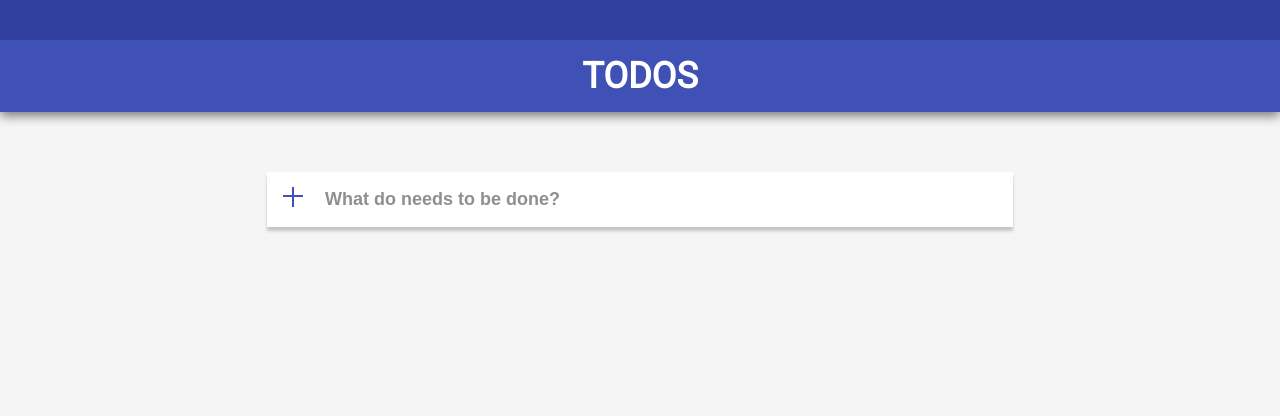
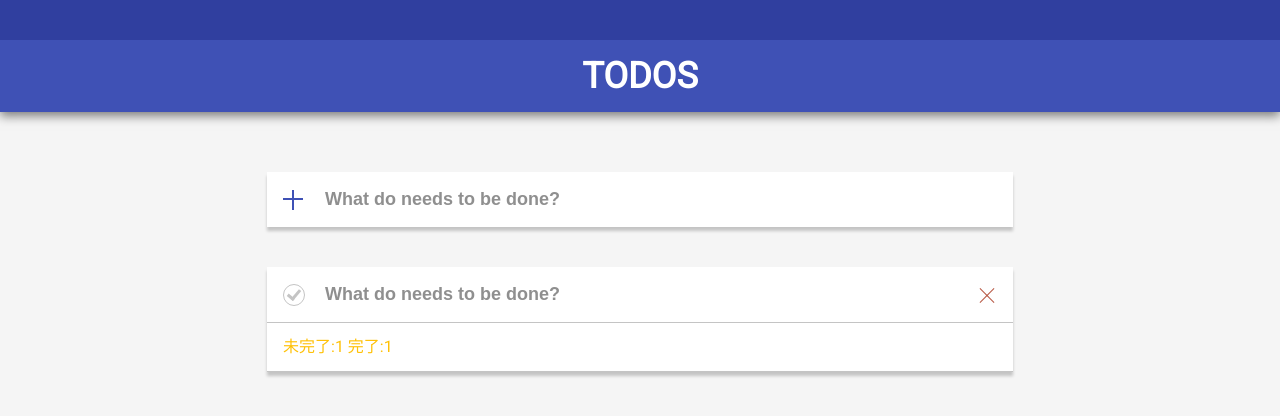
Before and after one commit to n-komatsu/ts-todo, a Vue app in the folder ts-todo-client/: page / in a window 1280 px wide. Shown: the top 416 px of the page. Built offline with nearby package versions, Linux system fonts and the light colour scheme.

Commit message:
add: Todo一覧のマークアップ

```diff
--- a/ts-todo-client/src/views/Home.vue
+++ b/ts-todo-client/src/views/Home.vue
@@ -4,10 +4,27 @@
       <h1 class="header-title">TODOS</h1>
     </header>
     <div class="wrapper">
-      <div class="text-field">
-        <i class="text-field-icon plus"></i>
-        <input type="text" class="text-field-input" placeholder="What do needs to be done?">
+      <div class="home-add-todo">
+        <div class="text-field">
+          <i class="text-field-icon is-left plus"></i>
+          <input type="text" class="text-field-input" placeholder="What do needs to be done?">
+        </div>
       </div>
+      <ul class="home-todo-list">
+        <li>
+          <div class="text-field">
+            <label>
+              <input type="checkbox" class="text-field-checkbox">
+              <i class="text-field-icon is-left checkbox"></i>
+            </label>
+            <input type="text" class="text-field-input" placeholder="What do needs to be done?">
+            <i class="text-field-icon is-right remove"></i>
+          </div>
+        </li>
+        <li>
+          <p class="home-todo-list-result">未完了:1 完了:1</p>
+        </li>
+      </ul>
     </div>
   </div>
 </template>
@@ -33,11 +50,30 @@
     margin: 60px auto 0;
   }
 
+  .home-add-todo {
+    box-shadow: 0 4px 3px rgba(0, 0, 0, 0.2);
+  }
+
+  .home-todo-list {
+    margin-top: 40px;
+    box-shadow: 0 4px 3px rgba(0, 0, 0, 0.2);
+    &-result {
+      background-color: #fff;
+      color: #ffc107;
+      padding: 16px;
+    }
+    li {
+      border-bottom: 1px solid #c4c4c4;
+      &:last-child {
+        border-top: none;
+      }
+    }
+  }
+
   .text-field {
     position: relative;
-    padding: 16px 16px 16px 56px;
+    padding: 16px 56px 16px 56px;
     background-color: #fff;
-    box-shadow: 0 4px 3px rgba(0, 0, 0, 0.2);
     &-input {
       width: 100%;
       font-size: 18px;
@@ -57,8 +93,14 @@
       position: absolute;
       width: 20px;
       height: 20px;
-      top: 15px;
-      left: 16px;
+      top: 50%;
+      transform: translateY(-50%);
+      &.is-left {
+        left: 16px;
+      }
+      &.is-right {
+        right: 16px;
+      }
       &:hover {
         cursor: pointer;
       }
@@ -83,6 +125,48 @@
         top: calc(50% - 2px);
         left: 0;
       }
+      &.checkbox {
+        border: 1px solid #c4c4c4;
+        border-radius: 50%;
+      }
+      &.checkbox:before {
+        content: '';
+        display: block;
+        position: absolute;
+        top: 2.5px;
+        left: 6px;
+        width: 5px;
+        height: 10px;
+        transform: rotate(40deg);
+        border-bottom: 3px solid #c4c4c4;
+        border-right: 3px solid #c4c4c4;
+      }
+      &.remove:before,
+      &.remove:after {
+        content: '';
+        display: block;
+        position: absolute;
+        background-color: #b5543f;
+        width: 100%;
+        height: 1px;
+        top: 50%;
+        left: 0;
+      }
+      &.remove:before {
+        transform: rotate(45deg);
+      }
+      &.remove:after {
+        transform: rotate(-45deg);
+      }
+    }
+    &-checkbox {
+      display: none;
+    }
+    &-checkbox:checked + .text-field-icon {
+      border-color: #ffc107;
+    }
+    &-checkbox:checked + .text-field-icon:before {
+      border-color: #ffc107;
     }
   }
 </style>
```
